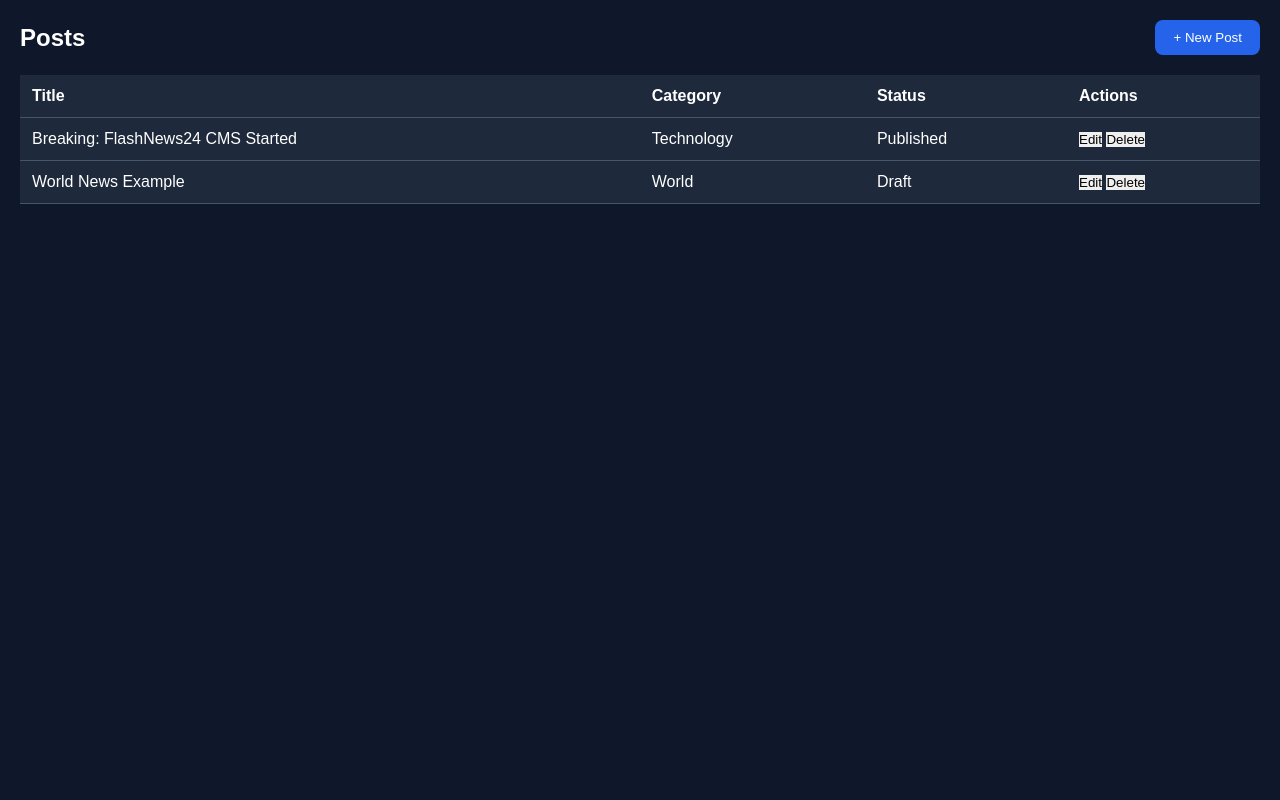
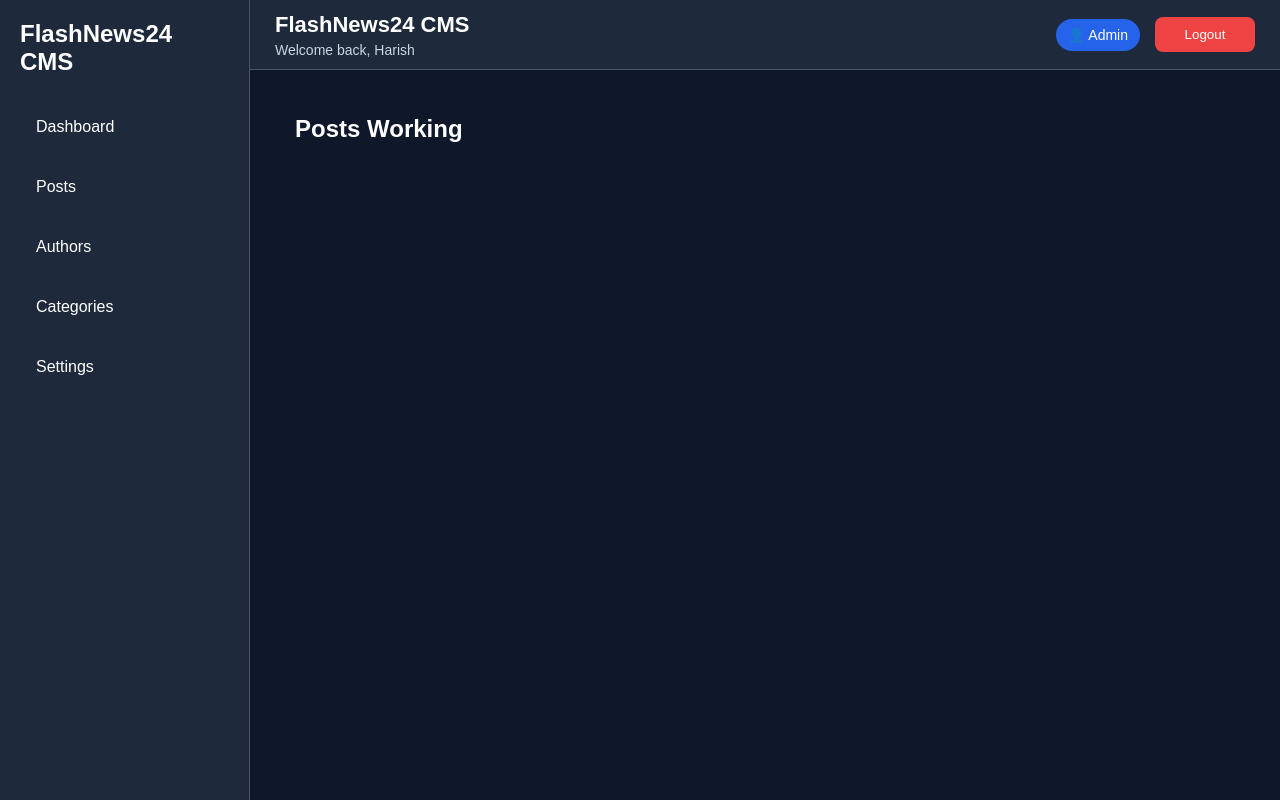
Before and after one commit to Hed3900/flashnews24-cms, a React (Vite) app: page /posts in a window 1280 px wide. Built offline with nearby package versions, Linux system fonts and the light colour scheme.

Commit message:
Update Posts.jsx

```diff
--- a/src/pages/Posts.jsx
+++ b/src/pages/Posts.jsx
@@ -1,76 +1,12 @@
+import Layout from "../components/Layout";
+
 function Posts() {
-  const posts = [
-    {
-      id: 1,
-      title: "Breaking: FlashNews24 CMS Started",
-      category: "Technology",
-      status: "Published",
-    },
-    {
-      id: 2,
-      title: "World News Example",
-      category: "World",
-      status: "Draft",
-    },
-  ];
-
   return (
-    <div style={{ padding: "20px", color: "white" }}>
-      <div
-        style={{
-          display: "flex",
-          justifyContent: "space-between",
-          alignItems: "center",
-          marginBottom: "20px",
-        }}
-      >
-        <h2>Posts</h2>
-
-        <button
-          style={{
-            background: "#2563eb",
-            color: "#fff",
-            border: "none",
-            padding: "10px 18px",
-            borderRadius: "8px",
-            cursor: "pointer",
-          }}
-        >
-          + New Post
-        </button>
-      </div>
-
-      <table
-        style={{
-          width: "100%",
-          borderCollapse: "collapse",
-          background: "#1e293b",
-        }}
-      >
-        <thead>
-          <tr>
-            <th style={{ padding: "12px", textAlign: "left" }}>Title</th>
-            <th style={{ padding: "12px", textAlign: "left" }}>Category</th>
-            <th style={{ padding: "12px", textAlign: "left" }}>Status</th>
-            <th style={{ padding: "12px", textAlign: "left" }}>Actions</th>
-          </tr>
-        </thead>
-
-        <tbody>
-          {posts.map((post) => (
-            <tr key={post.id}>
-              <td style={{ padding: "12px" }}>{post.title}</td>
-              <td style={{ padding: "12px" }}>{post.category}</td>
-              <td style={{ padding: "12px" }}>{post.status}</td>
-              <td style={{ padding: "12px" }}>
-                <button>Edit</button>{" "}
-                <button>Delete</button>
-              </td>
-            </tr>
-          ))}
-        </tbody>
-      </table>
-    </div>
+    <Layout>
+      <h2 style={{ color: "white", padding: "20px" }}>
+        Posts Working
+      </h2>
+    </Layout>
   );
 }
 
```
